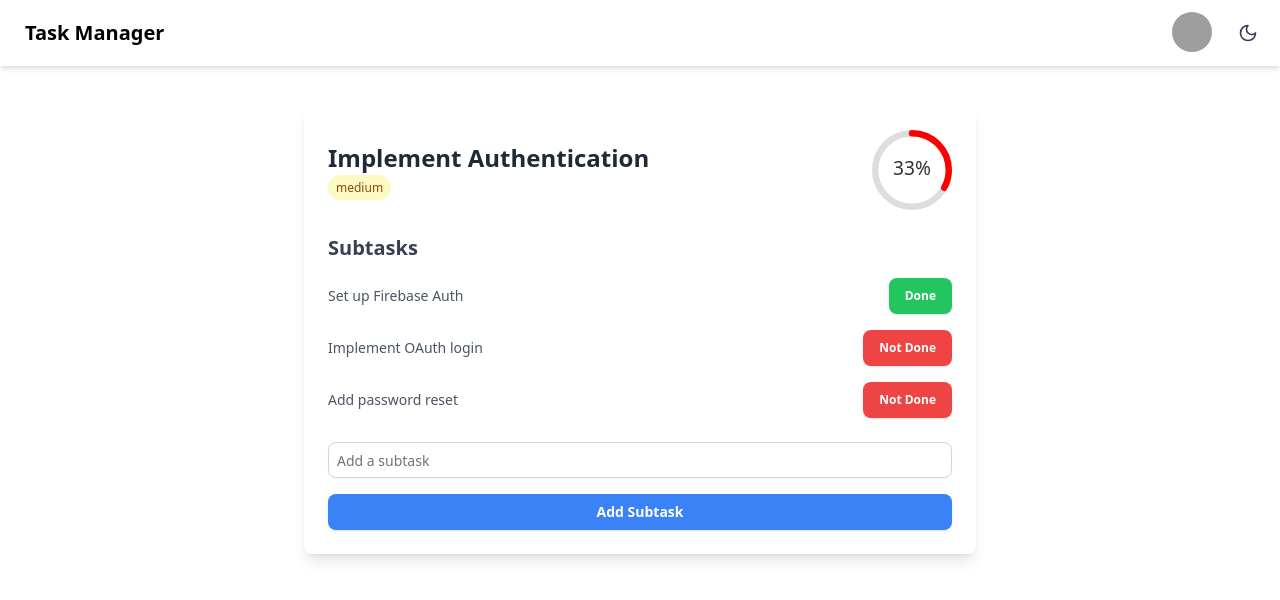
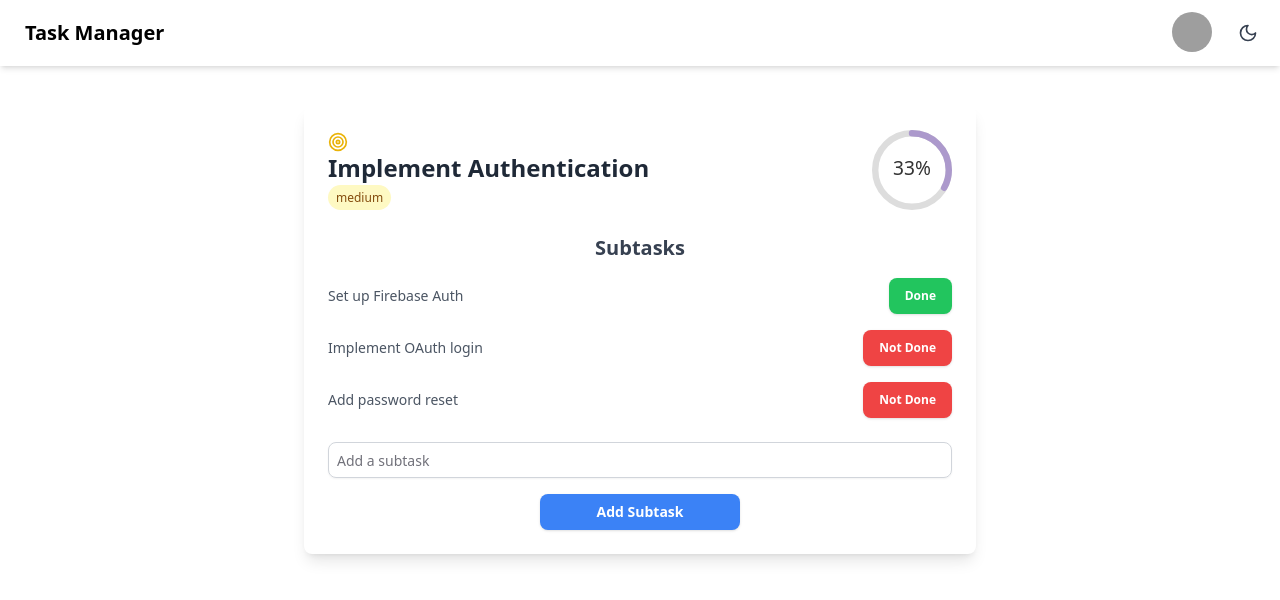
Before and after one commit to jaskamal2724/task-management, a React (Vite) app in the folder client/: page /task in a window 1280 px wide. Shown: the top 600 px of the page. Built offline with nearby package versions, Linux system fonts and the light colour scheme; grey boxes are pictures that could not be loaded.

Commit message:
front end integrated with backend , only signup added

```diff
--- a/client/package.json
+++ b/client/package.json
@@ -19,6 +19,7 @@
     "@radix-ui/react-slot": "^1.1.1",
     "@radix-ui/react-switch": "^1.1.2",
     "@tailwindcss/vite": "^4.0.1",
+    "axios": "^1.7.9",
     "class-variance-authority": "^0.7.1",
     "clsx": "^2.1.1",
     "lucide-react": "^0.474.0",
@@ -29,6 +30,7 @@
     "react-dom": "^18.3.1",
     "react-hook-form": "^7.54.2",
     "react-router-dom": "^7.1.5",
+    "react-toastify": "^11.0.3",
     "tailwind-merge": "^3.0.1",
     "tailwindcss-animate": "^1.0.7",
     "zod": "^3.24.1"
--- a/client/src/components/Signin.jsx
+++ b/client/src/components/Signin.jsx
@@ -41,7 +41,7 @@ const SignIn = () => {
 
   return (
     <div
-      className={`flex items-center justify-center min-h-screen transition-colors duration-300 ${
+      className={`flex items-center justify-center pt-36 transition-colors duration-300 ${
         theme === "light" ? "bg-gray-100 text-black" : "bg-gray-900 text-white"
       }`}
     >
--- a/client/src/components/SignupForm.jsx
+++ b/client/src/components/SignupForm.jsx
@@ -3,9 +3,12 @@ import { Button } from "./ui/button";
 import { Card, CardContent, CardHeader, CardTitle } from "./ui/card";
 import InputField from "./InputFiled";
 import { useNavigate } from "react-router-dom";
+import axios from "axios";
+import { ToastContainer, toast } from "react-toastify";
+
+const SignUpForm = () => {
 
 
-const SignUpForm = () => {
   const navigate = useNavigate();
 
   const [formData, setFormData] = useState({
@@ -18,14 +21,56 @@ const SignUpForm = () => {
     setFormData({ ...formData, [e.target.name]: e.target.value });
   };
 
-  const handleSubmit = (e) => {
+  const handleSubmit = async (e) => {
     e.preventDefault();
+
+    try {
+      const response = await axios.post(`${import.meta.env.VITE_BACKEND_URL}/signup`, formData)
+      console.log(response.data.message)
+
+      if (response) {
+        toast.success('Sign up Success !', {
+          position: "top-left",
+          autoClose: 5000,
+          hideProgressBar: false,
+          closeOnClick: false,
+          pauseOnHover: true,
+          draggable: true,
+          progress: undefined,
+          theme: "light",
+
+          });
+        setTimeout(() => {
           navigate("/signin");
+        }, 2000);
+      }
+      return
+
+    }
+    catch (error) {
+      console.log("sign up error ", error)
+    }
+
   };
 
   return (
-    <div className="flex flex-col items-center justify-center min-h-screen bg-base-200 transition-colors">
-      <Card className="w-96 shadow-xl bg-base-100 text-base-content transition-colors"> {/* ✅ Theme-friendly classes */}
+    <>
+      <ToastContainer
+        position="top-left"
+        autoClose={5000}
+        hideProgressBar={false}
+        newestOnTop={false}
+        closeOnClick={false}
+        rtl={false}
+        pauseOnFocusLoss
+        draggable
+        pauseOnHover
+        theme="light"
+
+      />
+
+      <div className="flex flex-col items-center justify-center h-[840px] w-full bg-base-200 transition-colors ">
+        <Card className="w-96 shadow-xl bg-base-100 text-base-content transition-colors">
           <CardHeader>
             <CardTitle className="text-2xl text-center">Sign Up</CardTitle>
           </CardHeader>
@@ -60,6 +105,9 @@ const SignUpForm = () => {
           </CardContent>
         </Card>
       </div>
+
+    </>
+
   );
 };
 
--- a/client/src/components/Task.jsx
+++ b/client/src/components/Task.jsx
@@ -4,8 +4,10 @@ import { Input } from "./ui/input";
 import { Label } from "./ui/label";
 import { CircularProgressbar, buildStyles } from "react-circular-progressbar";
 import "react-circular-progressbar/dist/styles.css";
+import { Rocket, Target, Star } from "lucide-react";
 
 const TaskDetails = () => {
+
   const [task, setTask] = useState({
     id: 1,
     title: "Implement Authentication",
@@ -38,10 +40,17 @@ const TaskDetails = () => {
     low: "bg-green-100 text-green-800",
   };
 
+  const statusIcons = {
+    high: <Rocket className="h-5 w-5 text-blue-500" />,
+    medium: <Target className="h-5 w-5 text-yellow-500" />,
+    low: <Star className="h-5 w-5 text-green-500" />,
+  }
+
   return (
     <div className="p-6 max-w-2xl mx-auto mt-10 bg-white text-black rounded-lg shadow-lg">
       <div className="flex items-center justify-between">
-        <div>
+        <div cl>
+          <span>{statusIcons[task.priority]}</span>
           <h2 className="text-2xl font-bold text-gray-800">{task.title}</h2>
           <span className={`text-xs px-2 py-1 mt-2 rounded-full ${priorityColors[task.priority]}`}>
             {task.priority}
@@ -54,7 +63,7 @@ const TaskDetails = () => {
             text={`${calculateProgress()}%`}
             styles={buildStyles({
               textSize: "24px",
-              pathColor: calculateProgress() < 50 ? "red" : "green",
+              pathColor: calculateProgress() < 50 ? "#AC99CC" : "#F0A59A",
               textColor: "#333",
               trailColor: "#ddd",
             })}
@@ -63,7 +72,7 @@ const TaskDetails = () => {
       </div>
 
       <div className="mt-6">
-        <h3 className="text-xl font-semibold text-gray-700">Subtasks</h3>
+        <h3 className="text-xl font-semibold text-gray-700 text-center">Subtasks</h3>
         <div className="mt-4 space-y-4">
           {task.subtasks.map((subtask) => (
             <div key={subtask.id} className="flex justify-between items-center">
@@ -81,12 +90,12 @@ const TaskDetails = () => {
         </div>
       </div>
 
-      <div className="mt-6">
+      <div className="mt-6 flex flex-col items-center">
         <Input
           placeholder="Add a subtask"
           className="w-full p-2 border border-gray-300 rounded-lg shadow-sm focus:outline-none focus:ring-2 focus:ring-blue-500"
         />
-        <Button className="mt-4 w-full bg-blue-500 text-white font-semibold rounded-lg py-2 hover:bg-blue-600">
+        <Button className="mt-4 w-[200px] bg-blue-500 text-white font-semibold rounded-lg py-2 hover:bg-blue-600">
           Add Subtask
         </Button>
       </div>
--- a/client/src/components/Userdashboard.jsx
+++ b/client/src/components/Userdashboard.jsx
@@ -1,5 +1,5 @@
 
-import { useState } from "react"
+import { useState, useEffect } from "react"
 import { Card, CardContent, CardHeader, CardTitle } from "./ui/card"
 import { Button } from "./ui/button"
 import { Input } from "./ui/input"
@@ -13,6 +13,23 @@ import { useNavigate } from "react-router-dom"
 
 
 const TaskDashboard = () => {
+
+  const [theme, setTheme] = useState("light");
+
+    // // Sync theme with the current document theme
+    // useEffect(() => {
+    //   const currentTheme = document.documentElement.getAttribute("data-theme") || "light";
+    //   setTheme(currentTheme);
+
+    //   const observer = new MutationObserver(() => {
+    //     const updatedTheme = document.documentElement.getAttribute("data-theme");
+    //     setTheme(updatedTheme);
+    //   });
+
+    //   observer.observe(document.documentElement, { attributes: true, attributeFilter: ["data-theme"] });
+
+    //   return () => observer.disconnect();
+    // }, []);
 
   const navigate = useNavigate()
 
@@ -82,11 +99,8 @@ const TaskDashboard = () => {
     priority: "medium",
   })
 
-  const [theme, setTheme] = useState("light")
 
-  const toggleTheme = () => {
 
-  }
 
   const priorityColors = {
     high: "bg-red-100 text-red-800 dark:bg-red-800 dark:text-red-100",
@@ -121,8 +135,9 @@ const TaskDashboard = () => {
   }
 
   return (
+
     <div
-      className={`p-6 max-w-6xl mx-auto mt-10 transition-colors duration-300 ${theme === "light" ? "bg-white text-black" : "bg-gray-900 text-white"}`}
+      className={`p-6 max-w-6xl mx-auto mt-10 min-h-[825px] transition-colors duration-300 `}
     >
 
       <div className="flex justify-between items-center mb-6">
@@ -209,7 +224,6 @@ const TaskDashboard = () => {
         </div>
       </div>
 
-
       <div className="grid grid-cols-3 gap-20">
 
         <div className="col-span-1 space-y-6">
@@ -280,7 +294,7 @@ const TaskDashboard = () => {
                         text={`${calculateProgress(task)}%`}
                         styles={buildStyles({
                           textSize: "24px",
-                          pathColor: calculateProgress(task) < 50 ? "red" : "green",
+                          pathColor: calculateProgress(task) < 50 ? "#e32626" : "#68ac82",
                           textColor: "#333",
                           trailColor: "#ddd",
                         })}
@@ -295,6 +309,7 @@ const TaskDashboard = () => {
         </div>
 
       </div>
+
     </div>
 
   )
```
Also changed, not shown: client/src/main.jsx (+14 -14 lines), 2 other files (tests, documents, lock files or other folders). Lines whose indentation alone changed are shown as unchanged.
